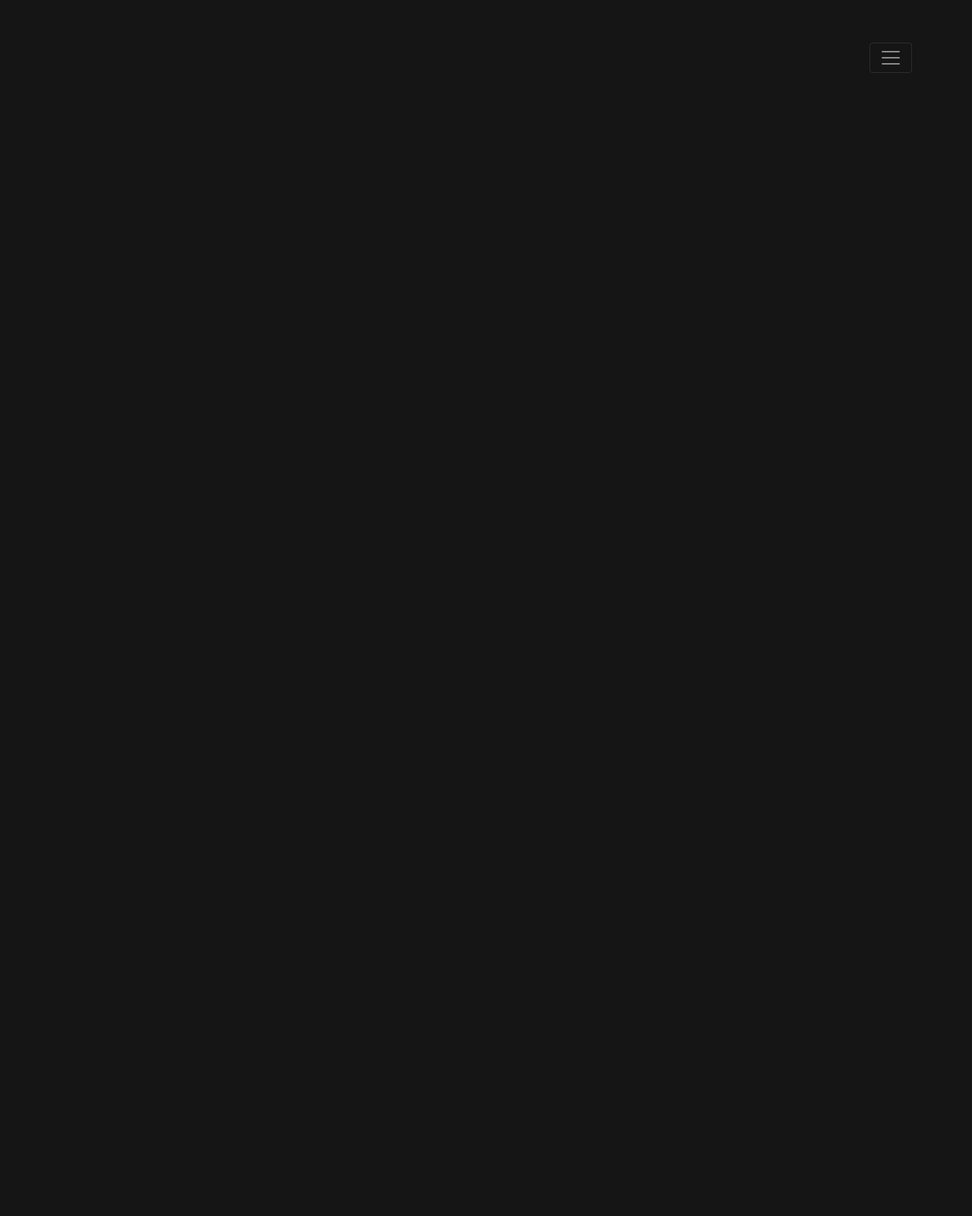
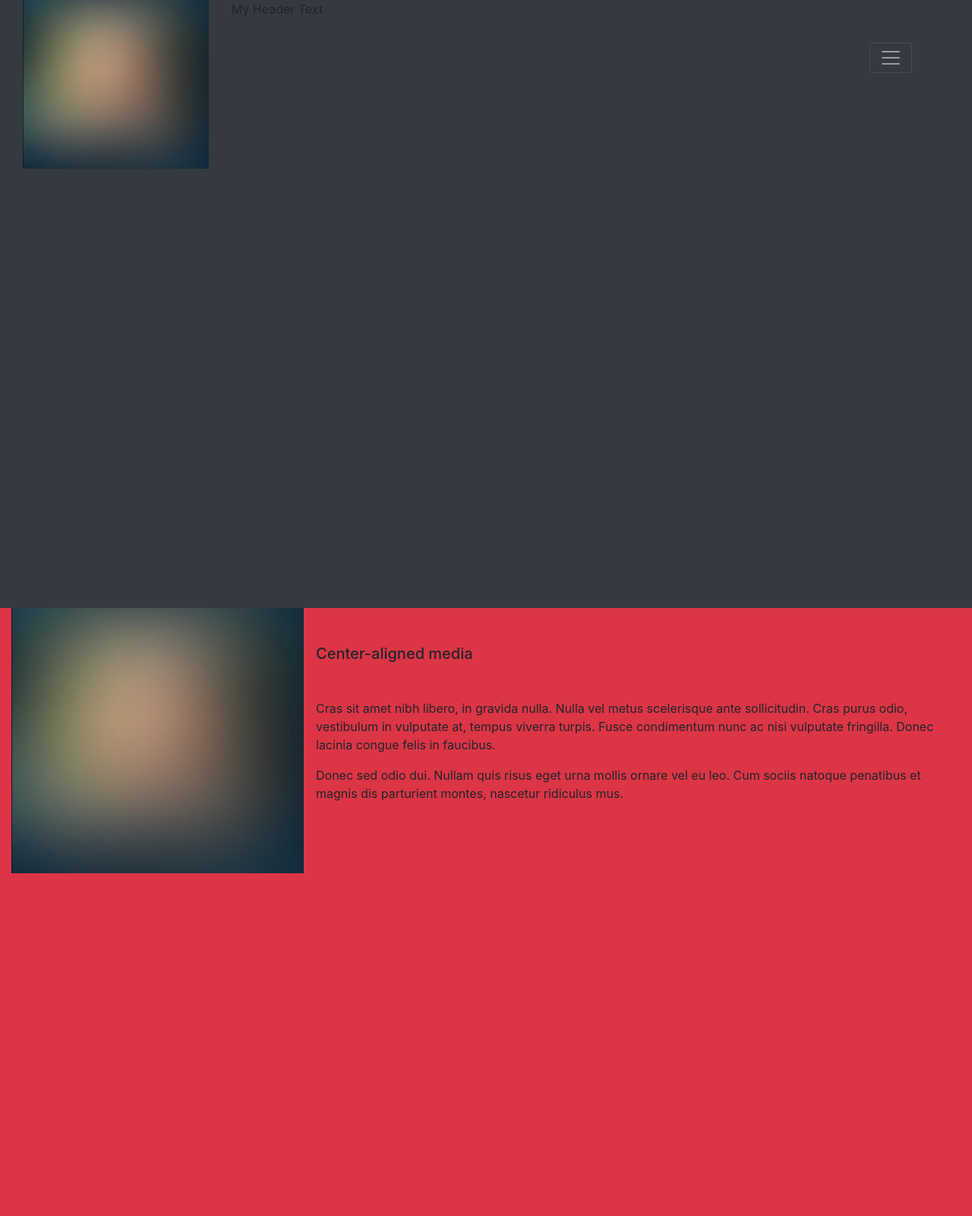
Before and after one commit to EricaTollefson/erica-tollefson-portfolio, a PHP site: page / in a window 1280 px wide. Before the commit the page is almost empty. Shown: the whole page at 76% size. Before the commit the page ends 96 px from the top, so only its background shows below. Run offline with PHP 8.4, Linux system fonts and the light colour scheme.

Commit message:
update index with placeholder background, image and text for top 2 sections

```diff
--- a/public_html/index.php
+++ b/public_html/index.php
@@ -26,7 +26,7 @@
 		<title>Erica Tollefson's Portfolio</title>
 	</head>
 
-	<body style="background-color: #151515;">
+	<body>
 			<nav class="navbar navbar-collapse-xs navbar-dark float-right mr-5 mt-5">
 				<div class="container-fluid d-inline text-right">
 					<button class="navbar-toggler" type="button" data-toggle="collapse" data-target="#navbarNavAltMarkup"
@@ -43,5 +43,37 @@
 					</div>
 				</div>
 			</nav>
+		<section class="bg-dark" id="header">
+			<div class="container-fluid">
+				<div class="row">
+					<div class="col-sm-3">
+						<img class="img-fluid d-block mx-auto align-middle" src="placeholder.jpg" alt="a blurry image" width="385" height="349">
+					</div>
+					<div class="col-sm-9">
+						<p class="header-text">My Header Text</p>
+					</div>
+				</div>
+			</div>
+
+		</section>
+		<section class="bg-danger" id="about">
+			<div class="container-fluid">
+				<div class="media">
+					<img class="align-self-center mr-3" src="placeholder.jpg" alt="a blurry image" width="385" height="349">
+					<div class="media-body">
+						<h5 class="my-5">Center-aligned media</h5>
+						<p>Cras sit amet nibh libero, in gravida nulla. Nulla vel metus scelerisque ante sollicitudin. Cras purus odio, vestibulum in vulputate at, tempus viverra turpis. Fusce condimentum nunc ac nisi vulputate fringilla. Donec lacinia congue felis in faucibus.</p>
+						<p class="mb-0">Donec sed odio dui. Nullam quis risus eget urna mollis ornare vel eu leo. Cum sociis natoque penatibus et magnis dis parturient montes, nascetur ridiculus mus.</p>
+					</div>
+				</div>
+			</div>
+		</section>
+		<div id="portfolio">
+
+		</div>
+		<div id="contact">
+
+		</div>
+
 	</body>
 </html>
--- a/public_html/styles.css
+++ b/public_html/styles.css
@@ -0,0 +1,12 @@
+#header {
+	min-height: 100vh;
+}
+
+.container-fluid {
+	width: 100%;
+	margin: 0px auto;
+}
+
+#about {
+	min-height: 100vh;
+}
```
Also changed, not shown: public_html/placeholder.jpg (added).
